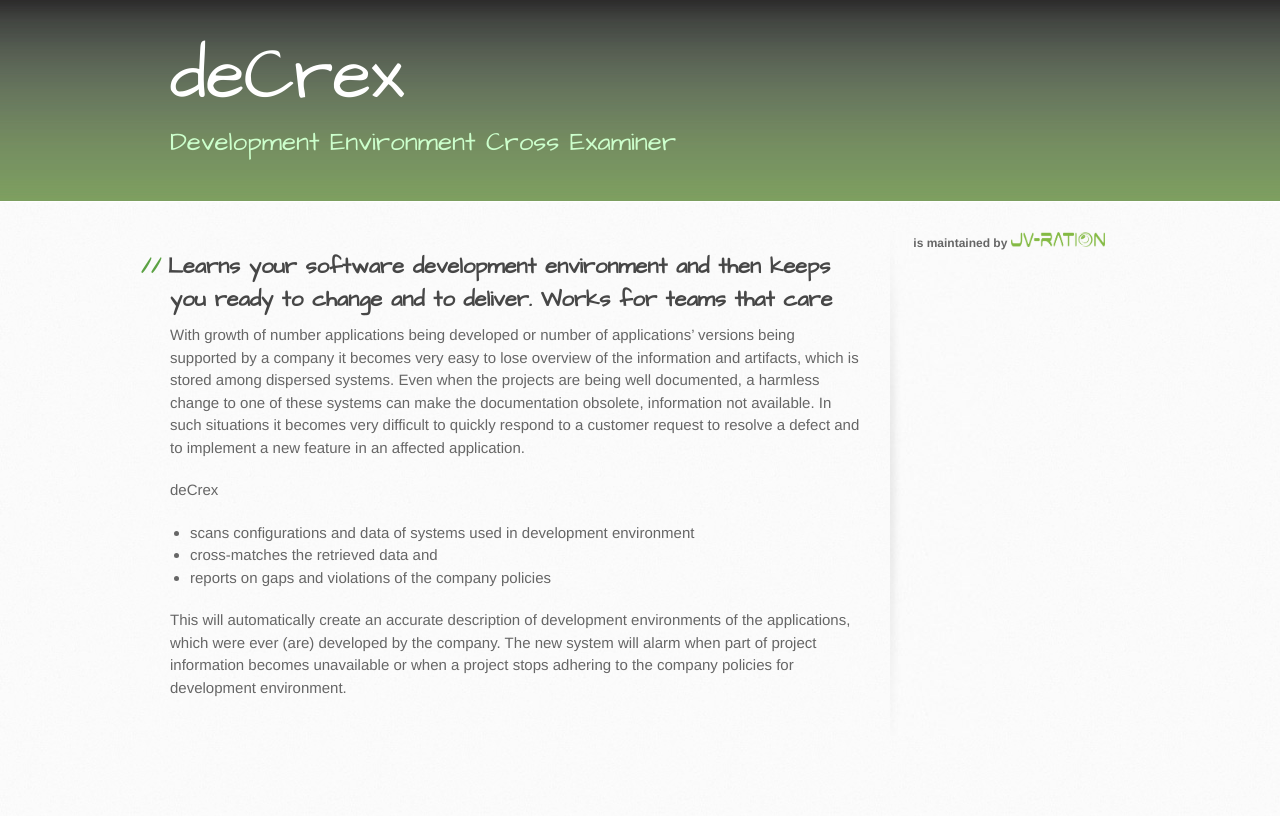
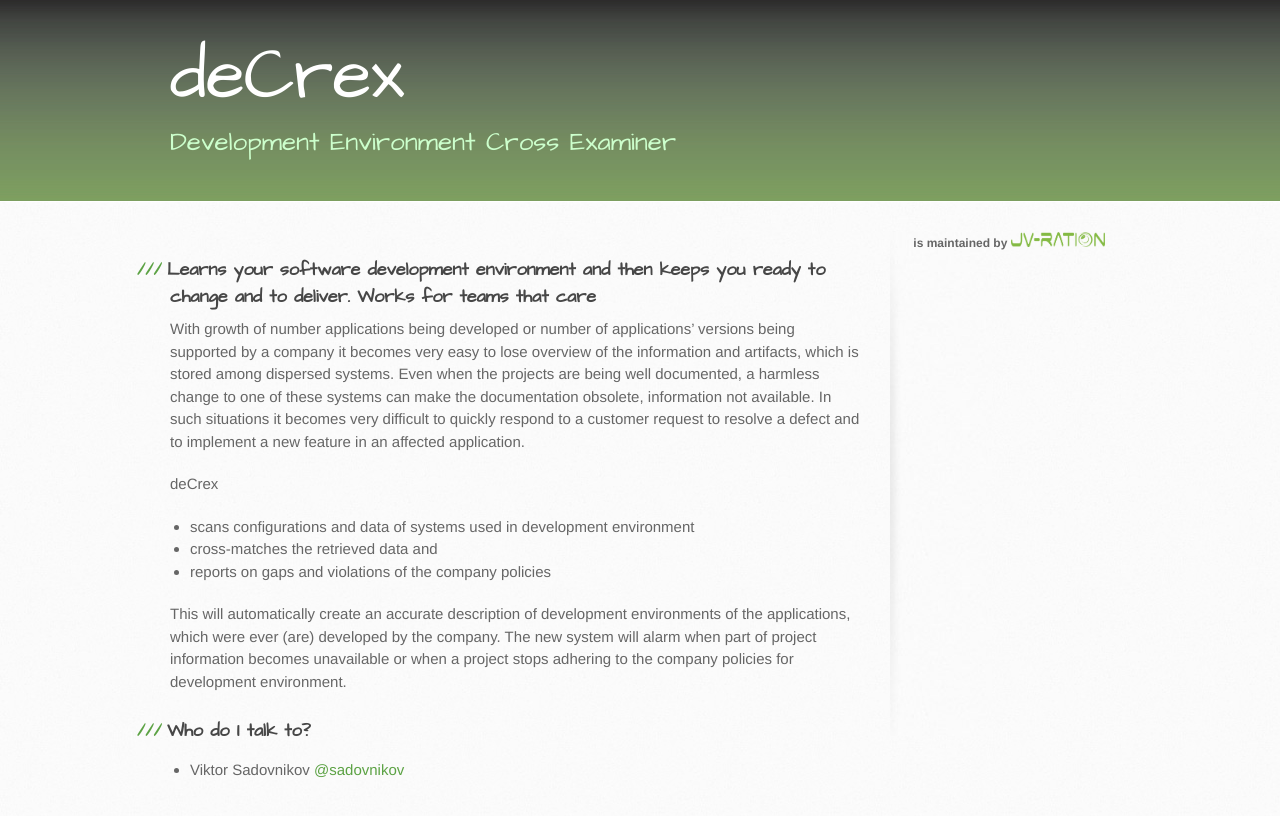
Before and after one commit to JV-ration/deCrex, a Jekyll site: the page built from index.html, in a window 1280 px wide. Shown: the top 816 px of the page. Built offline with Jekyll 4.4.1, drawn with Linux system fonts in a browser that asks for light colours; Markdown is read by kramdown in place of the engine named in the settings.

```diff
--- a/index.html
+++ b/index.html
@@ -4,7 +4,7 @@ title: deCrex
 tagline: Development Environment Cross Examiner
 ---
 
-<h2>Learns your software development environment and then keeps you ready to change and to deliver. Works for teams that care</h2>
+<h3>Learns your software development environment and then keeps you ready to change and to deliver. Works for teams that care</h3>
 
 <p>With growth of number applications being developed or number of applications’ versions being supported by
 a company it becomes very easy to lose overview of the information and artifacts, which is stored among dispersed
@@ -12,11 +12,21 @@ systems. Even when the projects are being well documented, a harmless change to
 documentation obsolete, information not available. In such situations it becomes very difficult to quickly respond
 to a customer request to resolve a defect and to implement a new feature in an affected application.</p>
 
-<p>deCrex
+<p>deCrex</p>
+
 <ul>
 <li>scans configurations and data of systems used in development environment</li>
 <li>cross-matches the retrieved data and</li>
 <li>reports on gaps and violations of the company policies</li>
 </ul>
-This will automatically create an accurate description of development environments of the applications, which were ever (are) developed by the company. The new system will alarm when part of project information becomes unavailable or when a project stops adhering to the company policies for development environment.
+
+<p>
+This will automatically create an accurate description of development environments of the applications, which were ever (are) developed by the company.
+The new system will alarm when part of project information becomes unavailable or when a project stops adhering to the company policies for development environment.
 </p>
+
+<h3>Who do I talk to?</h3>
+
+<ul>
+    <li>Viktor Sadovnikov <a href="https://twitter.com/sadovnikov">@sadovnikov</a></li>
+</ul>
```
